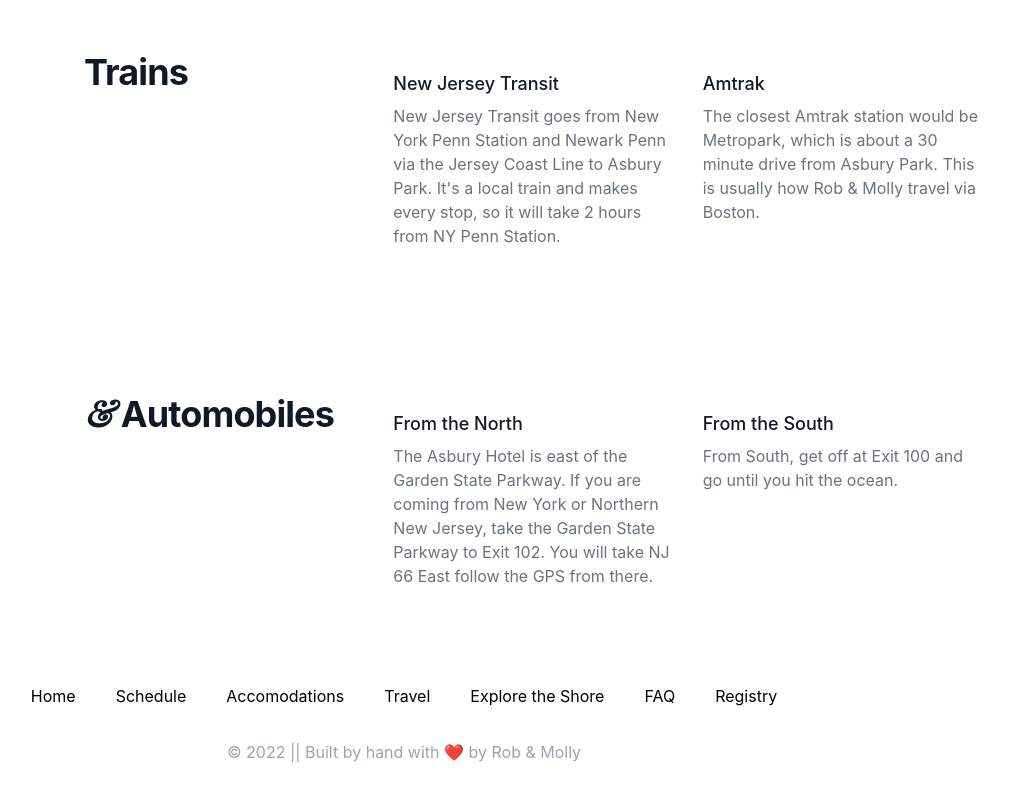
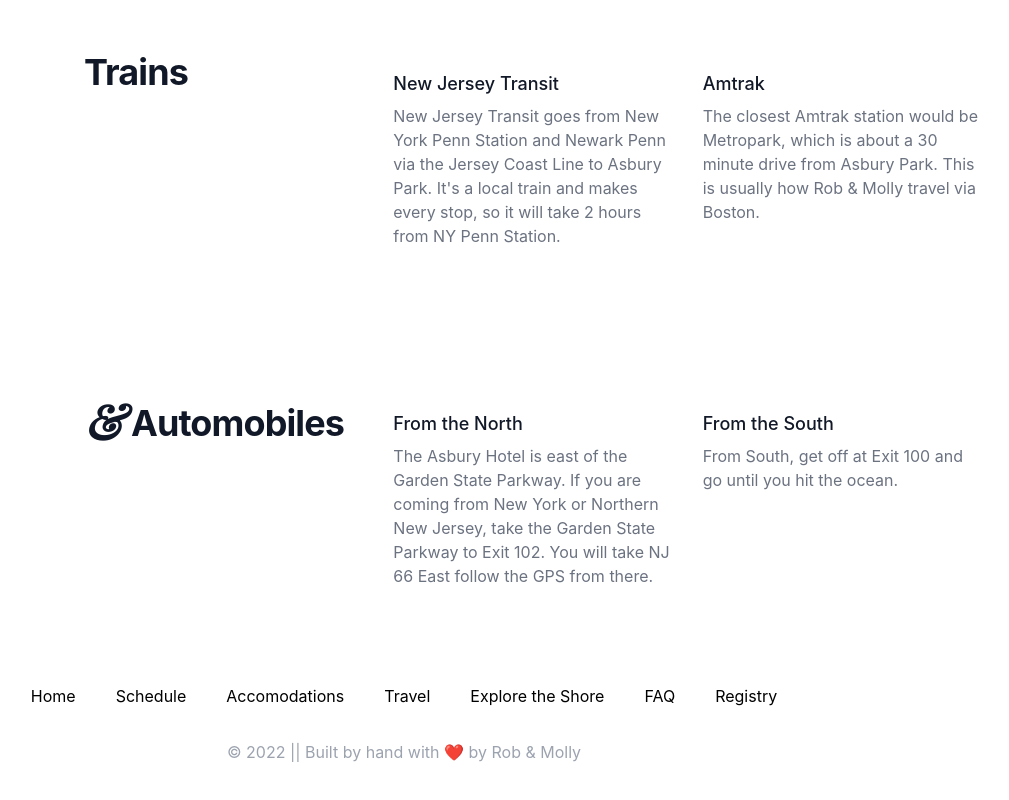
Before and after one commit to RobErskine/wedding-site, a Next.js app: page /travel in a window 1280 px wide. Shown: the part 828-1628 px from the top of the page, without its empty margins (236-1245 px from the left). Built offline with nearby package versions, Linux system fonts and the light colour scheme.

Commit message:
progress to design

```diff
--- a/pages/explore-the-shore.tsx
+++ b/pages/explore-the-shore.tsx
@@ -161,7 +161,7 @@ const explores = {
 function CardName(name: string, dest: string){
   if(dest){
     return (
-      <a href={dest} target="_blank">
+      <a href={dest} target="_blank" rel="noreferrer">
         <p className="text-lg font-bold mt-2">{name}</p>
       </a>
     )
@@ -244,7 +244,7 @@ const ExploreTheShore: NextPage = () => {
                     //   <span className="text-xl text-gray-400">{item?.description}</span>
                     // </div>
                     // <CardContent name={item.name} image={item.image} description={item.description} dest={item.link} />
-                    <div className="flex flex-col justify-left items-center">
+                    <div className="flex flex-col justify-left items-center" key={item.name}>
                       <CardImage image={item.image} alt={item.name} />
                       <CardName name={item.name} dest={item.link} />
                       <CardDesc description={item.description} />
--- a/pages/travel.tsx
+++ b/pages/travel.tsx
@@ -112,7 +112,7 @@ const Travel: NextPage = () => {
           <div className="relative mx-auto max-w-7xl py-12 px-4 sm:px-6 lg:px-8 mt-12">
             <div className="relative lg:grid lg:grid-cols-3 lg:gap-x-8">
               <div className="lg:col-span-1">
-                <h2 className="text-3xl font-bold tracking-tight text-gray-900 sm:text-4xl"><em className="font-black">&amp;</em> Automobiles</h2>
+                <h2 className="text-3xl font-bold tracking-tight text-gray-900 sm:text-4xl"><em className="font-black text-5xl relative top-1">&amp;</em> Automobiles</h2>
                 <p></p>
               </div>
               <dl className="mt-10 space-y-10 sm:grid sm:grid-cols-2 sm:gap-x-8 sm:gap-y-10 sm:space-y-0 lg:col-span-2 lg:mt-0">
```
